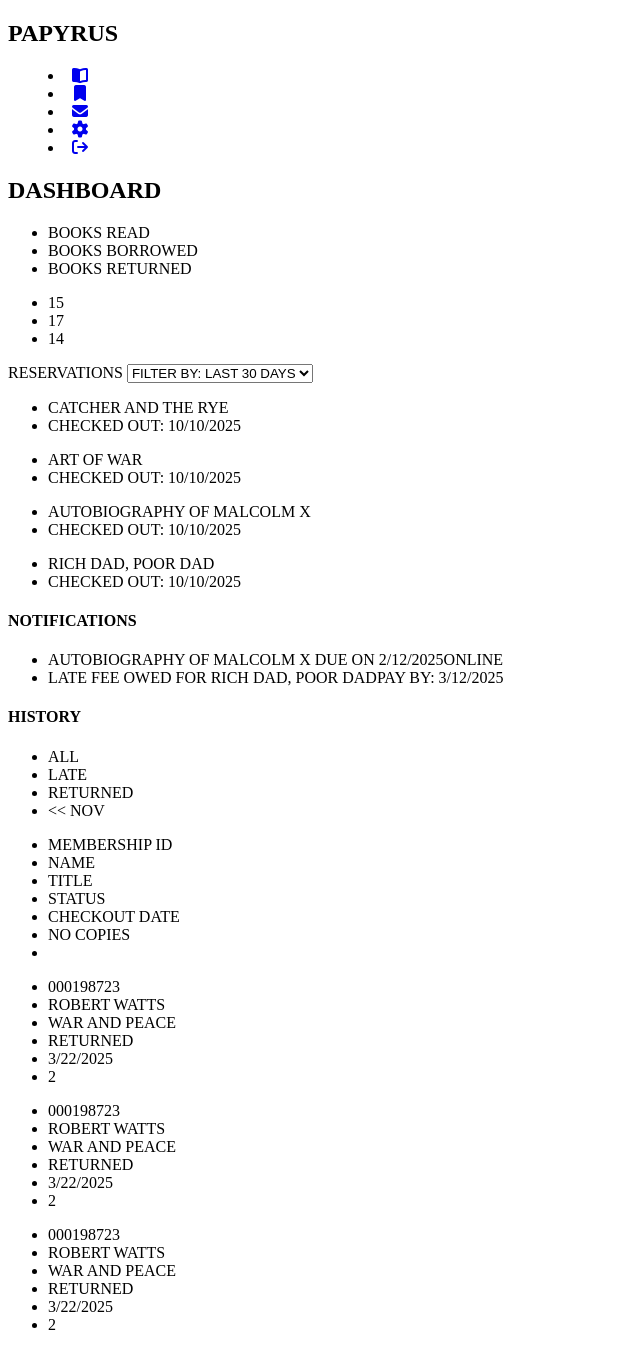
After one commit to RockyLatchman/papyrus, a Flask app: page /dashboard in a window 1280 px wide. The commit adds this page. Shown: the whole page, without its empty margins (0-640 px from the left). Run offline with Flask 3, Linux system fonts and the light colour scheme; some libraries are stand-ins or nearby versions.

Commit message:
HTML and URL routing for patrons dashboard template

```diff
--- a/app.py
+++ b/app.py
@@ -57,6 +57,11 @@ def staff_settings():
 def admin_signout():
     pass
 
+
+@app.route('/dashboard')
+def dashboard():
+    return render_template('patrons/dashboard.j2')
+
 @app.route('/catalog')
 def catalog():
     pass
--- /dev/null
+++ b/templates/patrons/dashboard.j2
@@ -0,0 +1,103 @@
+{% extends 'base.j2' %}
+{% block content %}
+{% include 'patrons/partials/menu.j2' %}
+<div class="dashboard">
+   <h2>DASHBOARD</h2>
+   <div class="dashboard-header">
+     <header>
+        <ul>
+          <li>BOOKS READ</li>
+          <li>BOOKS BORROWED</li>
+          <li>BOOKS RETURNED</li>
+        </ul>
+        <ul>
+          <li>15</li>
+          <li>17</li>
+          <li>14</li>
+        </ul>
+     </header>
+   </div>
+   <div class="row-content">
+     <div class="left-card">
+        <header>
+          <span>RESERVATIONS</span>
+          <select name="filter">
+            <option value="last_30">FILTER BY: LAST 30 DAYS</option>
+            <option value=""></option>
+          </select>
+        </header>
+        <div class="card-content">
+           <ul>
+             <li>CATCHER AND THE RYE</li>
+             <li>CHECKED OUT: 10/10/2025</li>
+           </ul>
+            <ul>
+             <li>ART OF WAR</li>
+             <li>CHECKED OUT: 10/10/2025</li>
+           </ul>
+            <ul>
+             <li>AUTOBIOGRAPHY OF MALCOLM X</li>
+             <li>CHECKED OUT: 10/10/2025</li>
+           </ul>
+            <ul>
+             <li>RICH DAD, POOR DAD</li>
+             <li>CHECKED OUT: 10/10/2025</li>
+           </ul>
+        </div>
+     </div>
+     <div class="main-card">
+         <h4>NOTIFICATIONS</h4>
+         <div class="card-content">
+           <ul>
+             <li>AUTOBIOGRAPHY OF MALCOLM X DUE ON 2/12/2025<span>ONLINE</span></li>
+             <li>LATE FEE OWED FOR RICH DAD, POOR DAD<span>PAY BY: 3/12/2025</span></li>
+           </ul>
+        </div>
+     </div>
+   </div>
+   <div class="history-card">
+      <header>
+        <h4>HISTORY</h4>
+         <ul>
+           <li>ALL</li>
+           <li>LATE</li>
+           <li>RETURNED</li>
+           <li>&lt;&lt; NOV</li>
+        </ul>
+         <ul>
+           <li>MEMBERSHIP ID</li>
+           <li>NAME</li>
+           <li>TITLE</li>
+           <li>STATUS</li>
+           <li>CHECKOUT DATE</li>
+           <li>NO COPIES</li>
+           <li></li>
+        </ul>
+      </header>
+         <ul>
+           <li>000198723</li>
+           <li>ROBERT WATTS</li>
+           <li>WAR AND PEACE</li>
+           <li>RETURNED</li>
+           <li>3/22/2025</li>
+           <li>2</li>
+        </ul>
+        <ul>
+           <li>000198723</li>
+           <li>ROBERT WATTS</li>
+           <li>WAR AND PEACE</li>
+           <li>RETURNED</li>
+           <li>3/22/2025</li>
+           <li>2</li>
+        </ul>
+         <ul>
+           <li>000198723</li>
+           <li>ROBERT WATTS</li>
+           <li>WAR AND PEACE</li>
+           <li>RETURNED</li>
+           <li>3/22/2025</li>
+           <li>2</li>
+        </ul>
+   </div>
+</div>
+{% endblock %}
--- a/templates/patrons/partials/menu.j2
+++ b/templates/patrons/partials/menu.j2
@@ -1,9 +1,9 @@
-<nav>
+<nav class="patron-menu">
   <menu>
-    <li><a href="{{ url_for('catalog') }}">+ CATALOG</a></li>
-    <li><a href="{{ url_for('favorites') }}">FAVORITES</a></li>
-    <li><a href="{{ url_for('messages') }}">MESSAGES</a></li>
-    <li><a href="{{ url_for('settings') }}">SETTINGS</a></li>
-    <li><a href="{{ url_for('signout') }}">SIGN OUT</a></li>
+    <li><a href="{{ url_for('catalog') }}"><i class="fa-solid fa-book-open"></i></a></li>
+    <li><a href="{{ url_for('favorites') }}"><i class="fa-solid fa-bookmark"></i></a></li>
+    <li><a href="{{ url_for('messages') }}"><i class="fa-solid fa-envelope"></i></a></li>
+    <li><a href="{{ url_for('settings') }}"><i class="fa-solid fa-gear"></i></a></li>
+    <li><a href="{{ url_for('signout') }}"><i class="fa-solid fa-arrow-right-from-bracket"></i></a></li>
   </menu>
 <nav>
--- a/templates/staff/partials/menu.j2
+++ b/templates/staff/partials/menu.j2
@@ -1,4 +1,4 @@
-<nav>
+<nav class="staff-menu">
   <menu>
     <li><a href="{{ url_for('library_catalog') }}">+ CATALOG</a></li>
     <li><a href="{{ url_for('library_patrons') }}">PATRONS</a></li>
```
